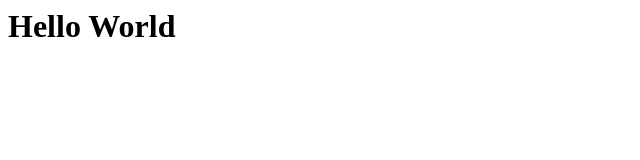
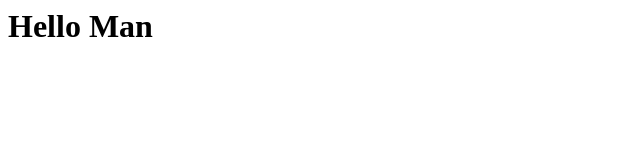
Before and after one commit to vadymmaia1414-bot/BarberShop, a website: page Golovna.html in a window 1280 px wide. Shown: the full height of the page, 0-640 px from the left. Drawn offline with Linux system fonts and the light colour scheme.

Commit message:
add hello man

```diff
--- a/Golovna.html
+++ b/Golovna.html
@@ -10,7 +10,7 @@
   <body>
     <h1>
 
-      Hello World
+      Hello Man
 
 
 
```
